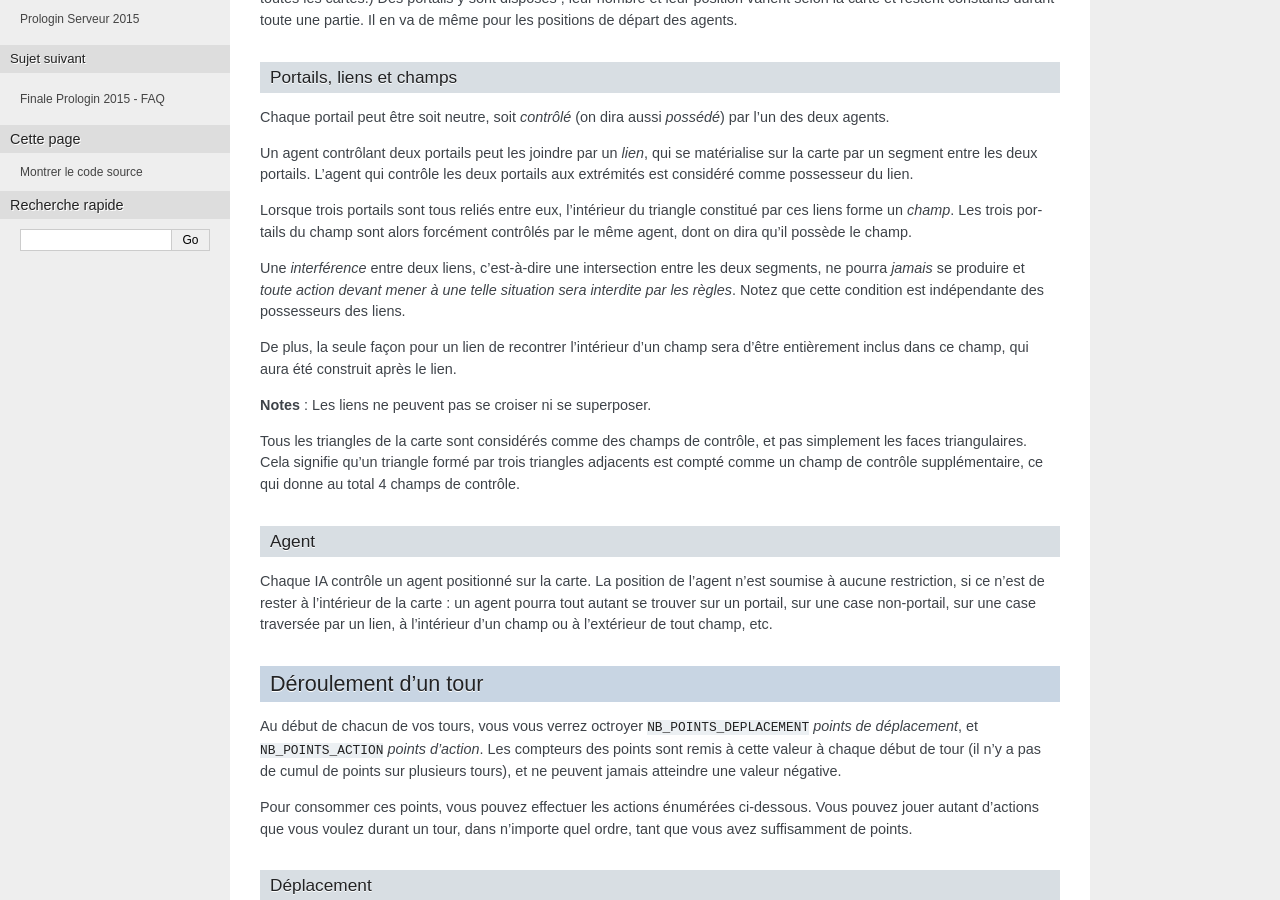
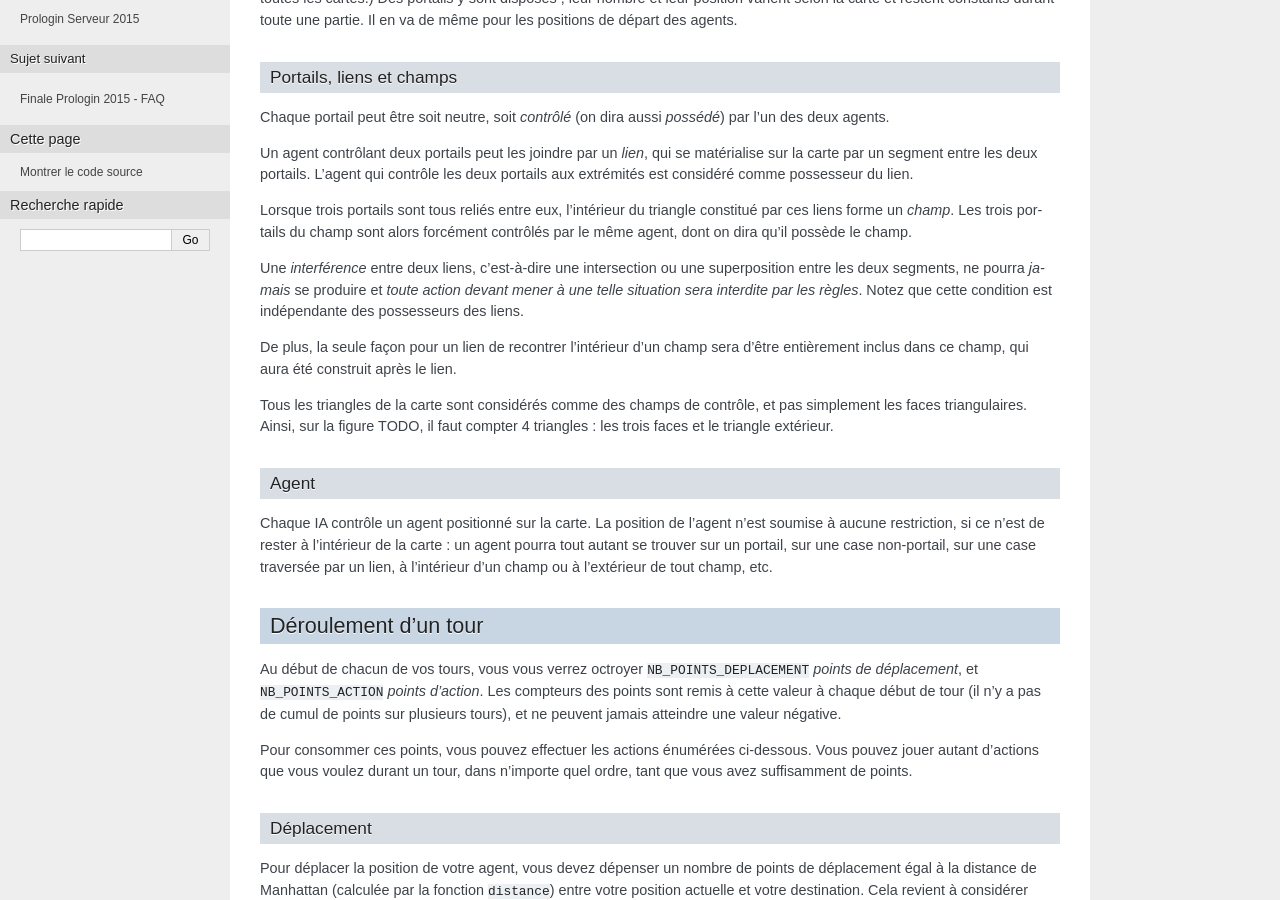
Before and after one commit to prologin/prologin2015, a Sphinx documentation site: the page built from doc/finale.rst, in a window 1280 px wide and 900 px high, scrolled down 531 px. Built offline with Sphinx 7.4.7, drawn with Linux system fonts in a browser that asks for light colours.

Commit message:
interférence = intersection ou superposition

```diff
--- a/doc/finale.rst
+++ b/doc/finale.rst
@@ -50,28 +50,26 @@ triangle constitué par ces liens forme un *champ*. Les trois portails
 du champ sont alors forcément contrôlés par le même agent, dont on
 dira qu'il possède le champ.
 
-Une *interférence* entre deux liens, c'est-à-dire une intersection
-entre les deux segments, ne pourra *jamais* se produire et *toute
-action devant mener à une telle situation sera interdite par les
-règles*. Notez que cette condition est indépendante des possesseurs
-des liens.
+Une *interférence* entre deux liens, c'est-à-dire une intersection ou
+une superposition entre les deux segments, ne pourra *jamais* se
+produire et *toute action devant mener à une telle situation sera
+interdite par les règles*. Notez que cette condition est indépendante
+des possesseurs des liens.
 
 De plus, la seule façon pour un lien de recontrer l'intérieur d'un
 champ sera d'être entièrement inclus dans ce champ, qui aura été
 construit après le lien.
 
-**Notes** : Les liens ne peuvent pas se croiser ni se superposer.
-
 Tous les triangles de la carte sont considérés comme des champs de
-contrôle, et pas simplement les faces triangulaires. Cela signifie qu'un
-triangle formé par trois triangles adjacents est compté comme un champ
-de contrôle supplémentaire, ce qui donne au total 4 champs de contrôle.
+contrôle, et pas simplement les faces triangulaires. Ainsi, sur la
+figure TODO, il faut compter 4 triangles : les trois faces et le
+triangle extérieur.
 
 Agent
 =====
 
-Chaque IA contrôle un agent positionné sur la carte. La position
-de l'agent n'est soumise à aucune restriction, si ce n'est de rester à
+Chaque IA contrôle un agent positionné sur la carte. La position de
+l'agent n'est soumise à aucune restriction, si ce n'est de rester à
 l'intérieur de la carte : un agent pourra tout autant se trouver sur
 un portail, sur une case non-portail, sur une case traversée par un
 lien, à l'intérieur d'un champ ou à l'extérieur de tout champ, etc.
```
